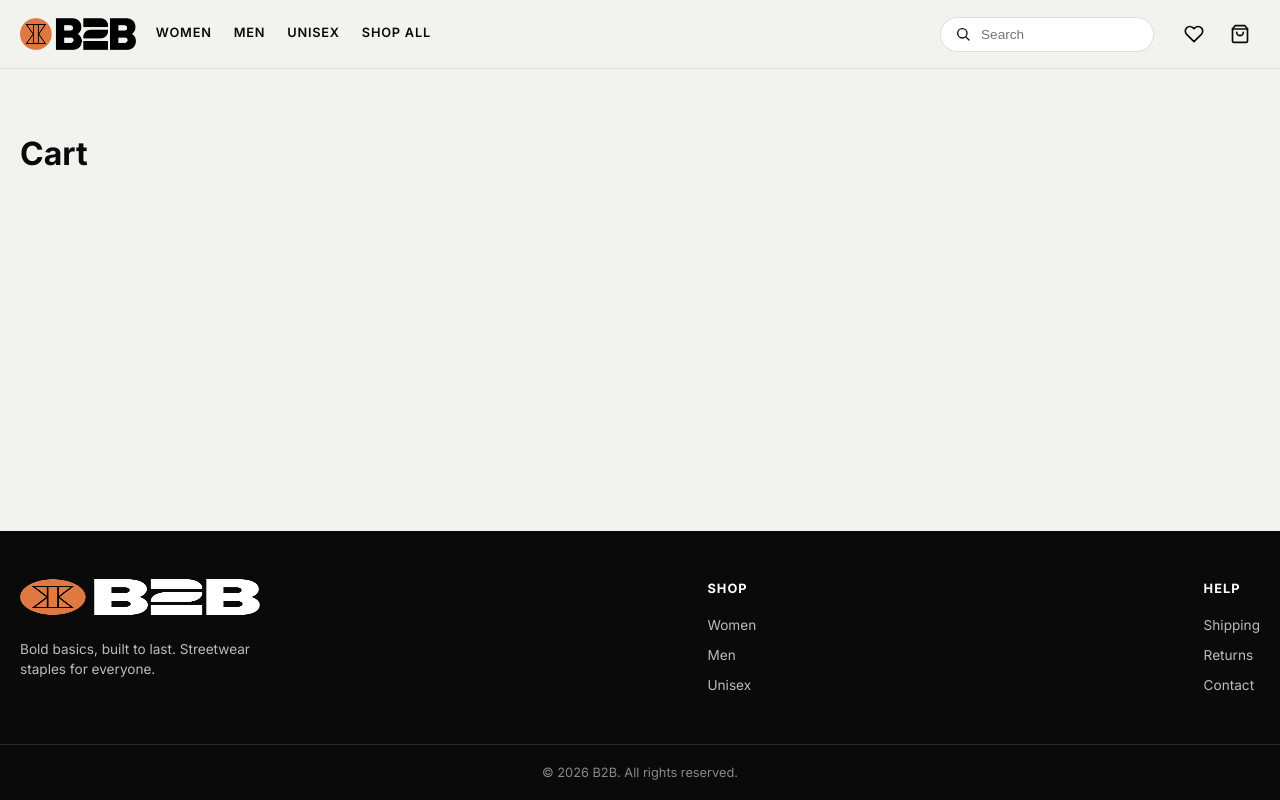
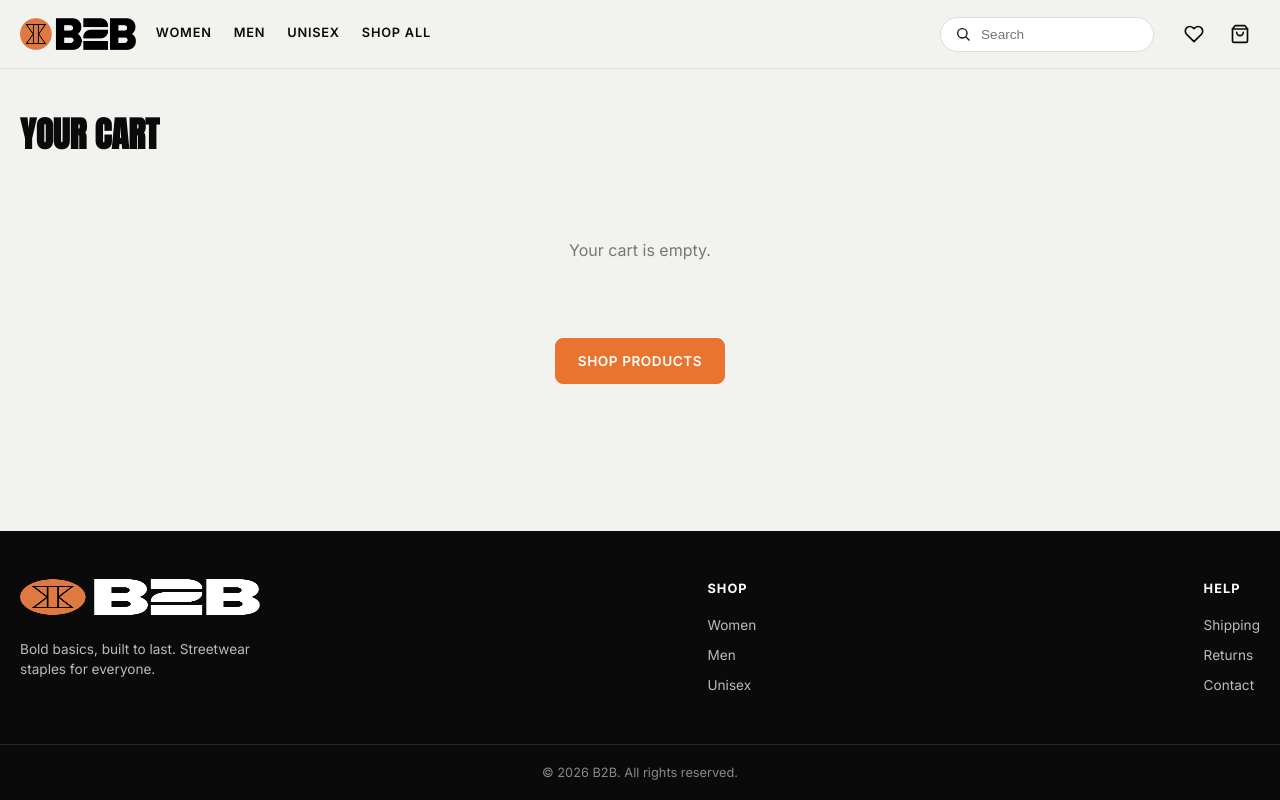
Before and after one commit to Momen2811/E-commerce-Project, a React (Vite) app: page /cart in a window 1280 px wide. Built offline with nearby package versions, Linux system fonts and the light colour scheme.

Commit message:
feat: build full cart page

```diff
--- a/src/pages/CartPage.jsx
+++ b/src/pages/CartPage.jsx
@@ -1,3 +1,52 @@
+import { Link } from 'react-router-dom'
+import { useCart } from '../context/CartContext.jsx'
+import { formatPrice } from '../lib/format.js'
+import QtyStepper from '../components/QtyStepper.jsx'
+import EmptyState from '../components/EmptyState.jsx'
+
 export default function CartPage() {
-  return <div className="container" style={{ padding: '40px 20px' }}><h1>Cart</h1></div>
+  const { items, subtotal, updateQty, removeItem } = useCart()
+
+  if (!items.length) {
+    return (
+      <div className="container" style={{ padding: '40px 20px' }}>
+        <h1 className="shop__title">Your cart</h1>
+        <EmptyState message="Your cart is empty." />
+        <div style={{ textAlign: 'center' }}>
+          <Link to="/shop" className="btn btn--primary">Shop products</Link>
+        </div>
+      </div>
+    )
+  }
+
+  return (
+    <div className="cart-page container">
+      <h1 className="shop__title">Your cart</h1>
+      <div className="cart-page__body">
+        <div className="cart-page__items">
+          {items.map((i) => (
+            <div className="line-item line-item--lg" key={i.id}>
+              <img className="line-item__img" src={i.image} alt={i.name} />
+              <div className="line-item__info">
+                <Link to={`/product/${i.slug}`} className="line-item__name">{i.name}</Link>
+                <span className="line-item__meta">{[i.size, i.color].filter(Boolean).join(' · ')}</span>
+                <span className="line-item__unit">{formatPrice(i.price)}</span>
+                <div className="line-item__row">
+                  <QtyStepper value={i.qty} onChange={(q) => updateQty(i.id, q)} />
+                  <button className="link-btn" onClick={() => removeItem(i.id)}>Remove</button>
+                </div>
+              </div>
+              <span className="line-item__price">{formatPrice(i.price * i.qty)}</span>
+            </div>
+          ))}
+        </div>
+        <aside className="summary">
+          <h3 className="summary__title">Summary</h3>
+          <div className="summary__row"><span>Subtotal</span><span>{formatPrice(subtotal)}</span></div>
+          <div className="summary__row summary__row--muted"><span>Shipping</span><span>Calculated at checkout</span></div>
+          <Link to="/checkout" className="btn btn--primary btn--block">Checkout</Link>
+        </aside>
+      </div>
+    </div>
+  )
 }
```
